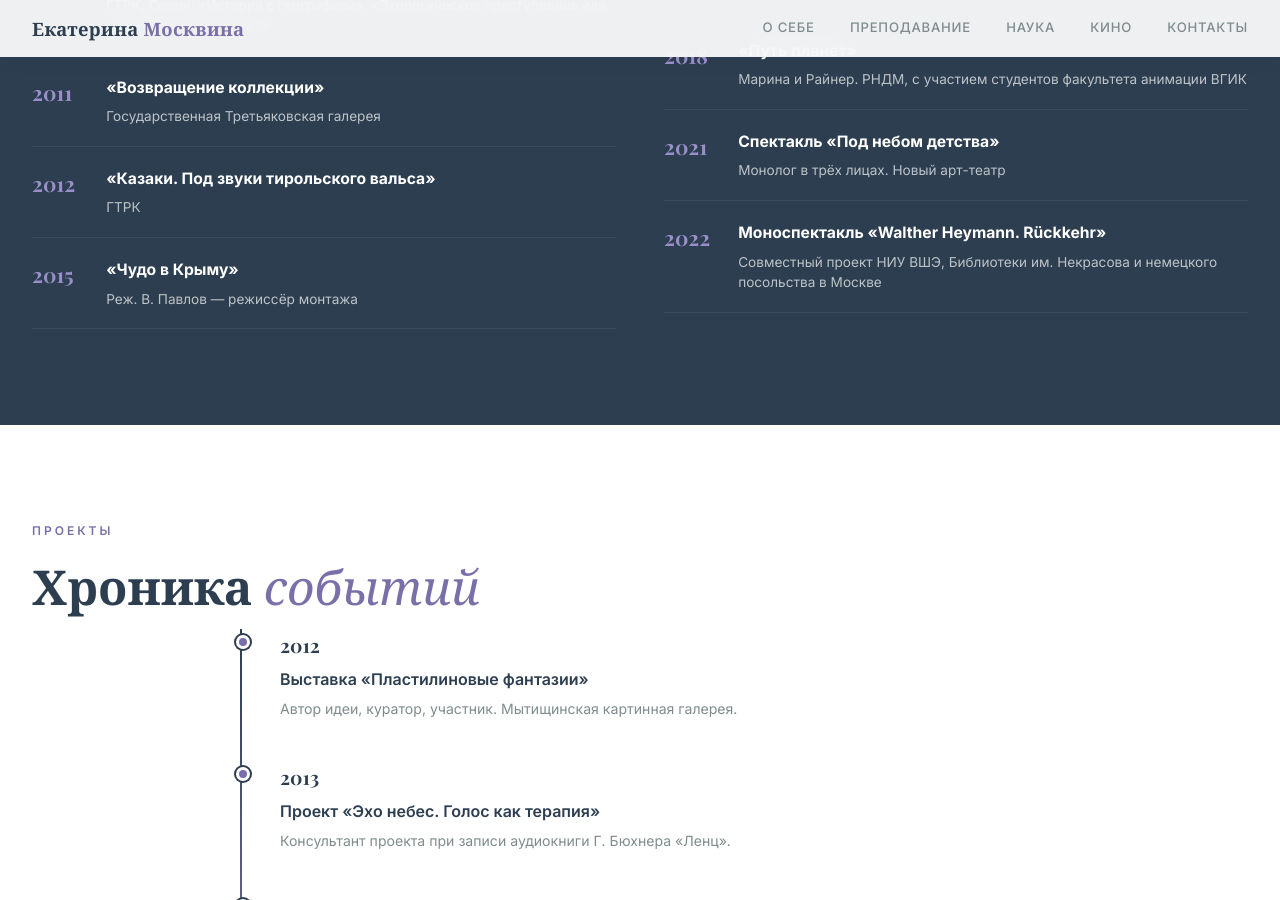
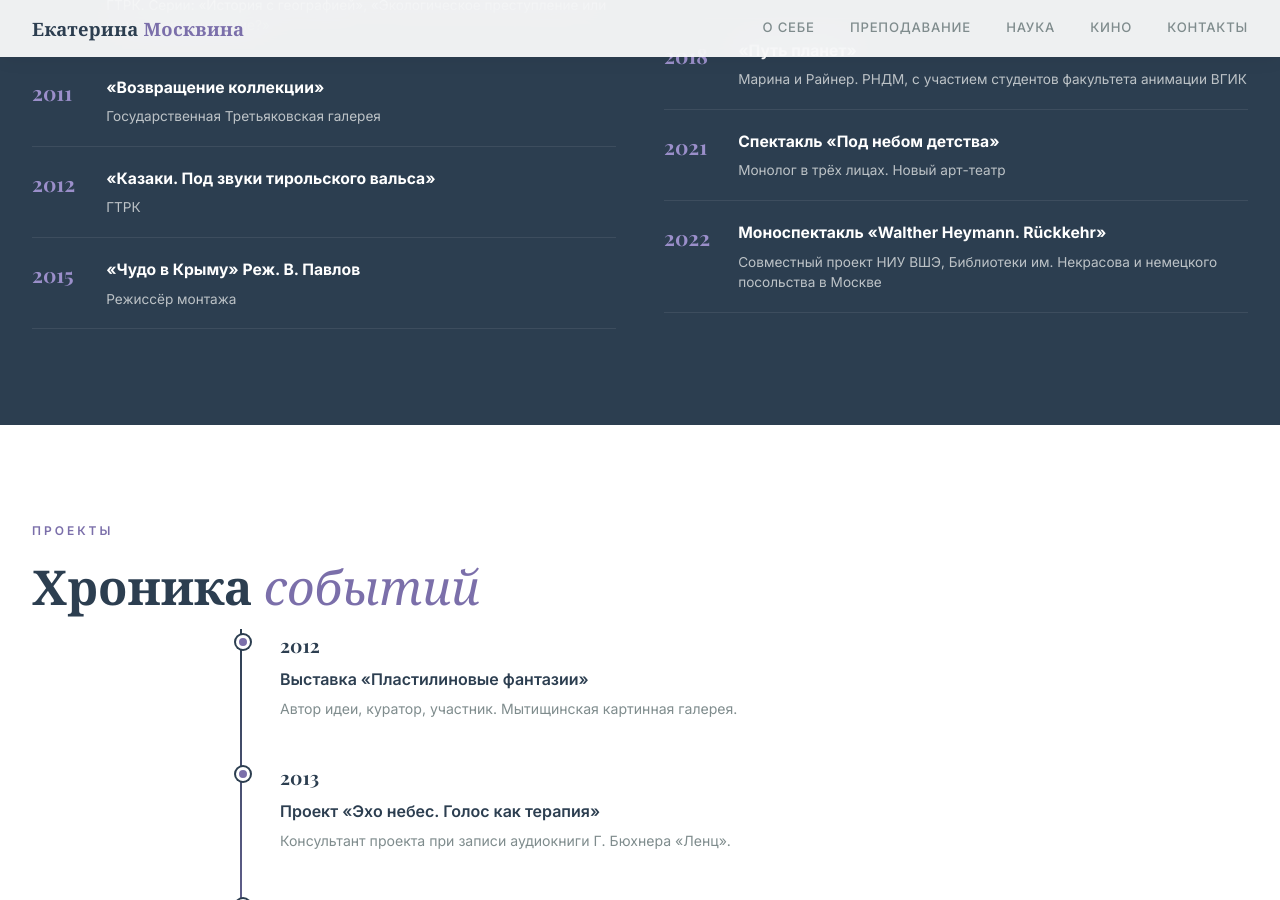
Before and after one commit to bars4um-sys/KateM, a Jekyll site: the page built from index.html, in a window 1280 px wide and 900 px high, scrolled down 3268 px. Built offline with Jekyll 4.4.1, drawn with Linux system fonts in a browser that asks for light colours; some web fonts are replaced.

Commit message:
cinema: «Чудо в Крыму» — режиссёр в название, описание = Режиссёр монтажа

```diff
--- a/_data/cinema.yml
+++ b/_data/cinema.yml
@@ -11,7 +11,8 @@
       desc: "ГТРК"
     - year: 2015
       title: "«Чудо в Крыму»"
-      desc: "Реж. В. Павлов — режиссёр монтажа"
+      director: "Реж. В. Павлов"
+      desc: "Режиссёр монтажа"
 
 - title: "Театральные постановки"
   items:
--- a/_includes/cinema.html
+++ b/_includes/cinema.html
@@ -10,7 +10,7 @@
             <div class="cinema-item">
               <div class="cinema-year">{{ item.year }}</div>
               <div class="cinema-content">
-                <h4>{{ item.title }}</h4>
+                <h4>{{ item.title }}{% if item.director %} <span class="italic">{{ item.director }}</span>{% endif %}</h4>
                 {% if item.desc and item.desc != "" %}<p>{{ item.desc }}</p>{% endif %}
               </div>
             </div>
```
